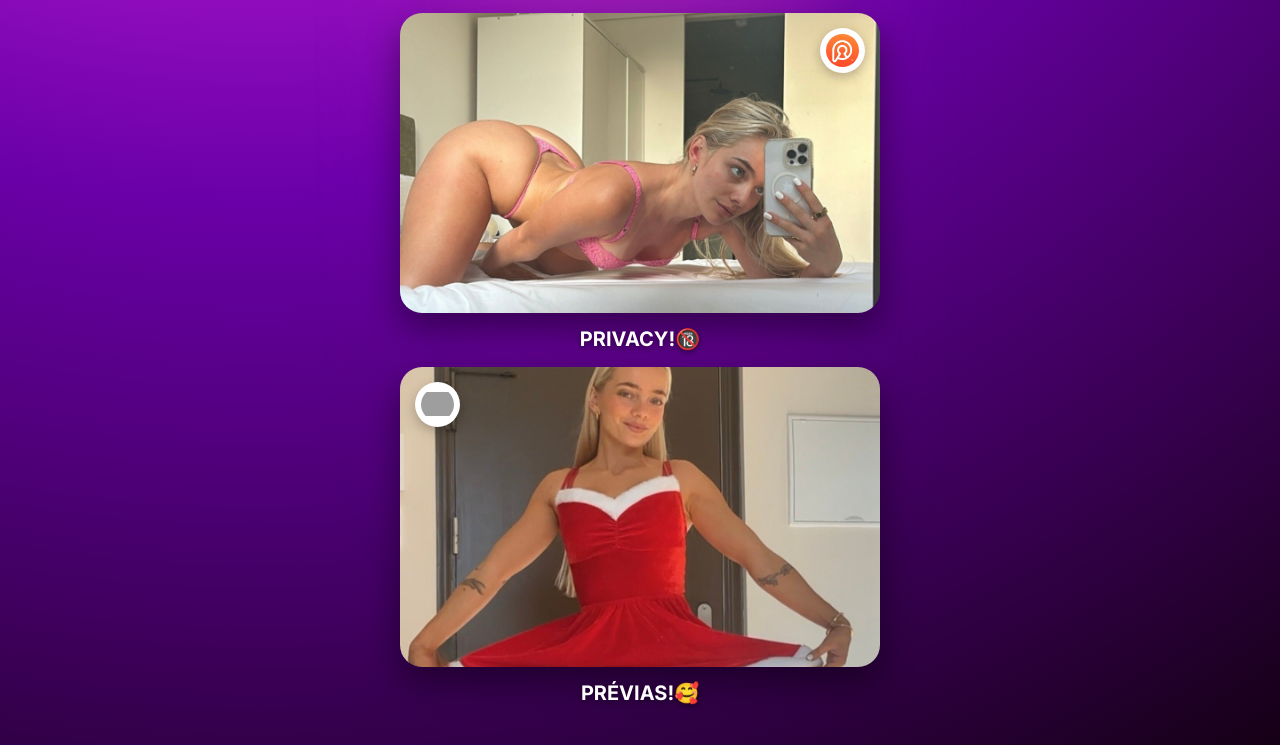
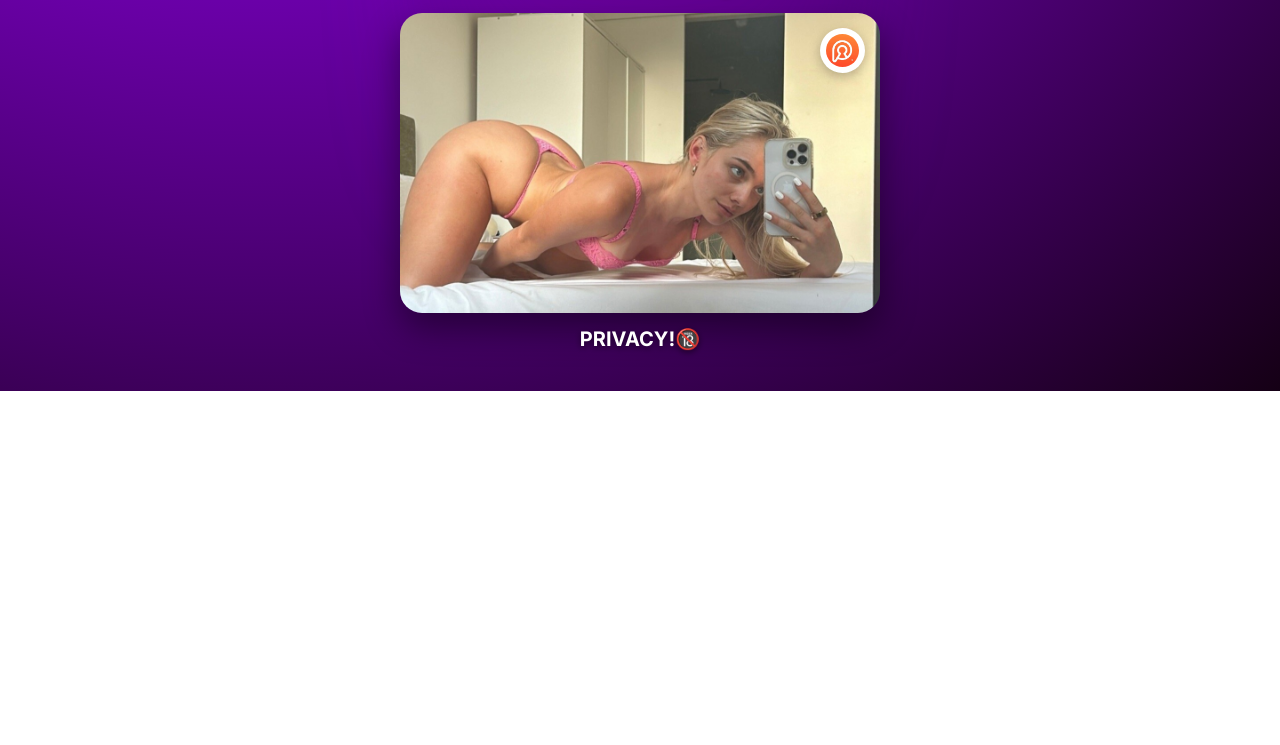
Before and after one commit to ketlyndiiass-a11y/linketree-ket, a plain HTML site: page index.html in a window 1280 px wide. Shown: the part 1234-1979 px from the top of the page. After the commit the page ends 1625 px from the top, so only its background shows below. Drawn offline with Linux system fonts and the light colour scheme; grey boxes are pictures that could not be loaded.

Commit message:
Tirando prévias

```diff
--- a/index.html
+++ b/index.html
@@ -165,22 +165,6 @@
             <p style="margin-top:10px; font-size:20px; font-weight:700; color:#fff; text-align:center; text-shadow:0 2px 6px rgba(0,0,0,.5);">PRIVACY!🔞</p>
           </div>
         </a>
-
-        <!-- PRÉVIAS -->
-        <a href="https://t.me/+K6zcwE4iKTQxZTAx" class="big-button" style="display:block; text-decoration:none; margin-top:16px;" target="_blank">
-          <div style="position:relative; width:100%; max-width:480px; margin:0 auto;">
-
-            <!-- ÍCONE DO TELEGRAM (VERSÃO DIREITA) -->
-            <img src="https://upload.wikimedia.org/wikipedia/commons/8/82/Telegram_logo.svg"
-           style="position:absolute; top:15px; left:15px; width:45px; height:45px; background:#fff; padding:6px; border-radius:50%; box-shadow:0 4px 12px rgba(0,0,0,.25); object-fit:contain;" />
-
-            <!-- IMAGEM GRANDE DO BOTÃO  -->
-            <img src="44.png" class="main-img"
-           style="width:100%; height:300px; object-fit:cover; border-radius:22px; box-shadow:0 15px 35px rgba(0,0,0,.45);" />
-
-            <p style="margin-top:10px; font-size:20px; font-weight:700; color:#fff; text-align:center; text-shadow:0 2px 6px rgba(0,0,0,.5);">PRÉVIAS!🥰</p>
-          </div>
-        </a>
       </div>
 
     </div>
```
